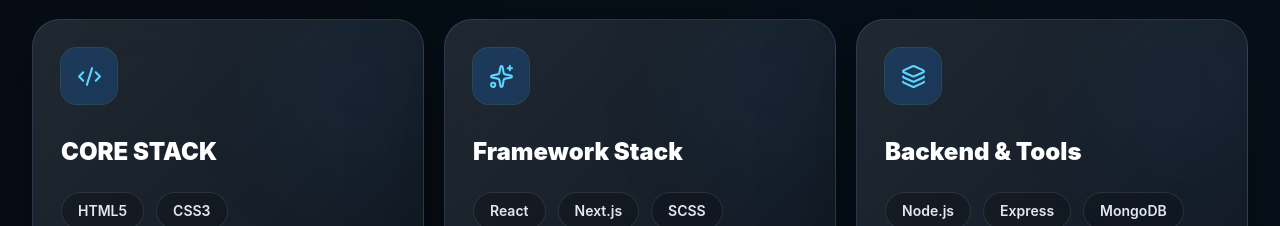
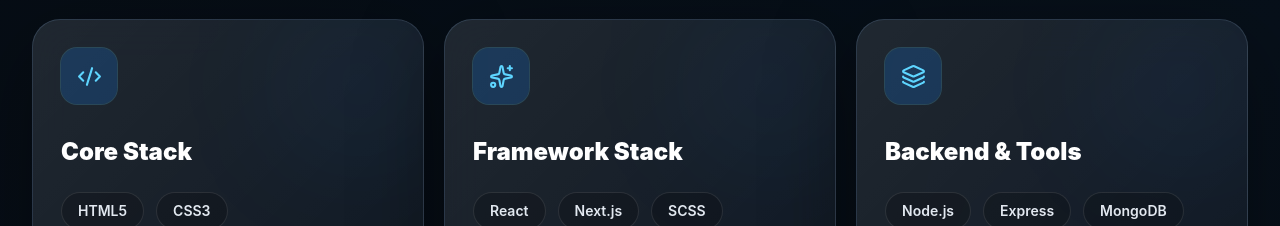
Before and after one commit to Alvarez-J1/Frontend-Portfolio, a Next.js app: page / in a window 1280 px wide. Shown: the part 2060-2286 px from the top of the page. Built offline with nearby package versions, Linux system fonts and the light colour scheme.

Commit message:
changed the title name

```diff
--- a/app/page.tsx
+++ b/app/page.tsx
@@ -31,7 +31,7 @@
 
 const skills = [
   {
-    title: "CORE STACK",
+    title: "Core Stack",
     icon: Code2,
     items: [ "HTML5", "CSS3","JavaScript (ES6+)", "TypeScript"],
   },
```
